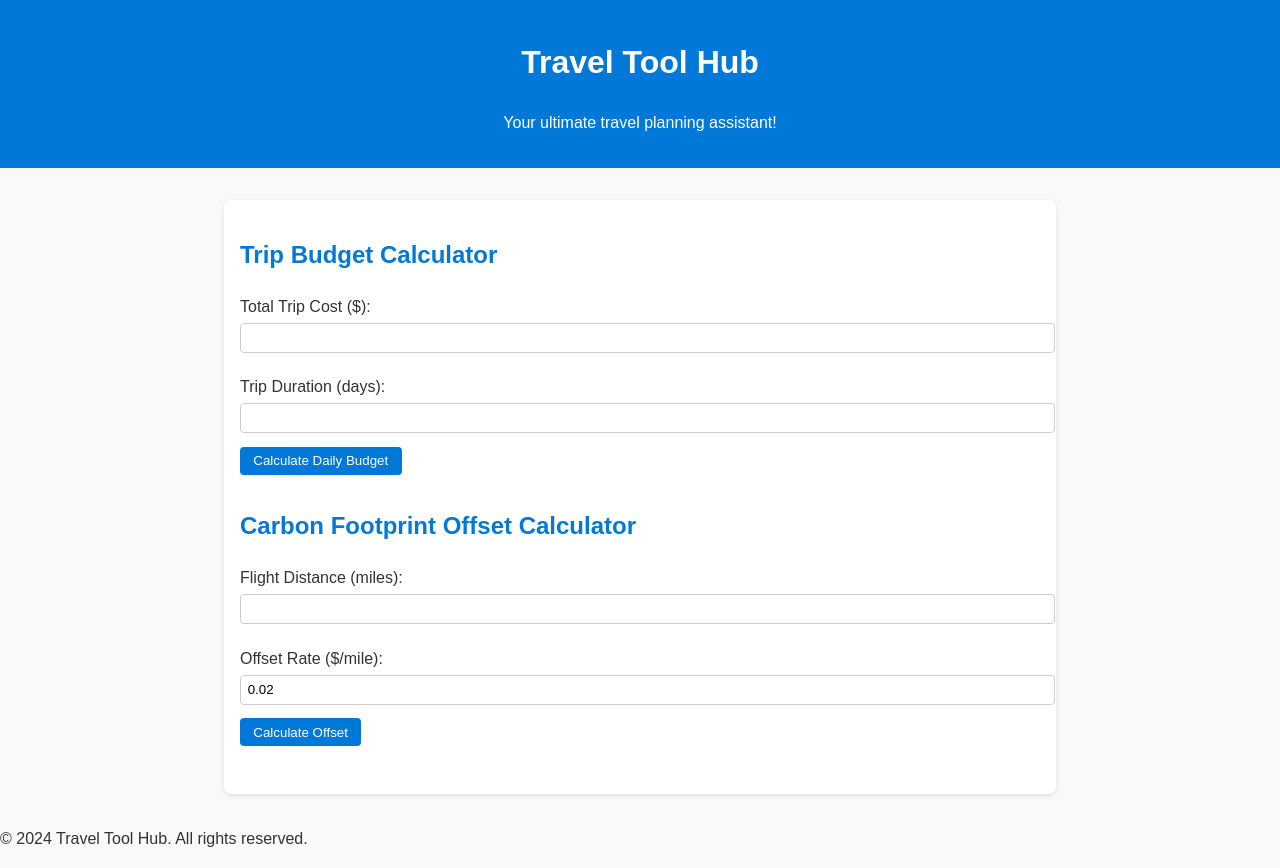
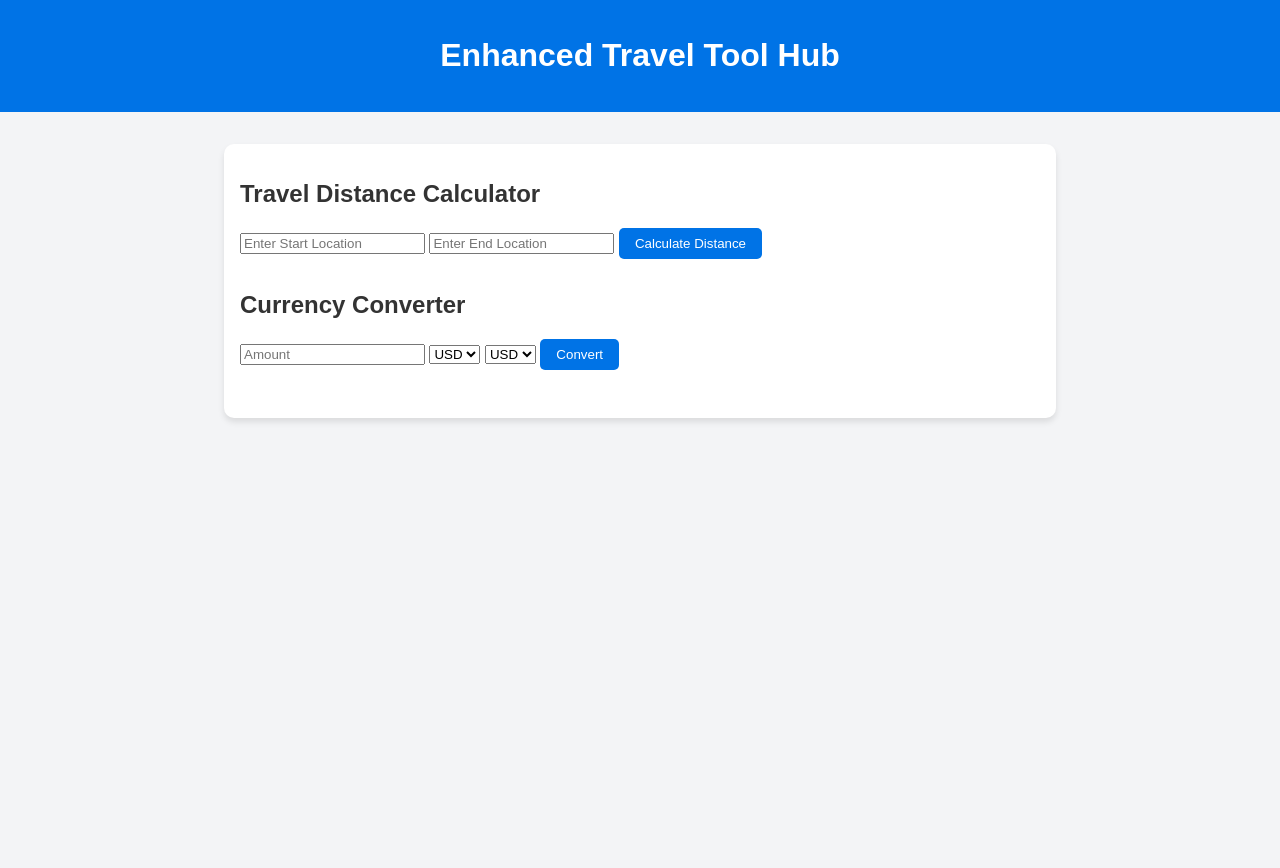
Before and after one commit to mlydie/travel-tool-hub, a plain HTML site: page index.html in a window 1280 px wide. After the commit the page ends 800 px from the top, so only its background shows below. Drawn offline with Linux system fonts and the light colour scheme.

Commit message:
Add files via upload

```diff
--- a/index.html
+++ b/index.html
@@ -3,49 +3,36 @@
 <head>
     <meta charset="UTF-8">
     <meta name="viewport" content="width=device-width, initial-scale=1.0">
-    <title>Travel Tool Hub</title>
+    <title>Enhanced Travel Tool Hub</title>
     <link rel="stylesheet" href="styles.css">
+    <script defer src="script.js"></script>
 </head>
 <body>
     <header>
-        <h1>Travel Tool Hub</h1>
-        <p>Your ultimate travel planning assistant!</p>
+        <h1>Enhanced Travel Tool Hub</h1>
     </header>
-
     <main>
-        <section id="budget-calculator">
-            <h2>Trip Budget Calculator</h2>
-            <form id="budget-form">
-                <label for="total-cost">Total Trip Cost ($):</label>
-                <input type="number" id="total-cost" required>
-
-                <label for="trip-duration">Trip Duration (days):</label>
-                <input type="number" id="trip-duration" required>
-
-                <button type="submit">Calculate Daily Budget</button>
-            </form>
-            <p id="budget-result"></p>
+        <section>
+            <h2>Travel Distance Calculator</h2>
+            <input type="text" id="start-location" placeholder="Enter Start Location">
+            <input type="text" id="end-location" placeholder="Enter End Location">
+            <button id="calculate-distance">Calculate Distance</button>
+            <p id="distance-result"></p>
         </section>
-
-        <section id="carbon-offset-calculator">
-            <h2>Carbon Footprint Offset Calculator</h2>
-            <form id="carbon-form">
-                <label for="flight-distance">Flight Distance (miles):</label>
-                <input type="number" id="flight-distance" required>
-
-                <label for="offset-rate">Offset Rate ($/mile):</label>
-                <input type="number" id="offset-rate" value="0.02" step="0.01" required>
-
-                <button type="submit">Calculate Offset</button>
-            </form>
-            <p id="carbon-result"></p>
+        <section>
+            <h2>Currency Converter</h2>
+            <input type="number" id="amount" placeholder="Amount">
+            <select id="from-currency">
+                <option value="USD">USD</option>
+                <option value="EUR">EUR</option>
+            </select>
+            <select id="to-currency">
+                <option value="USD">USD</option>
+                <option value="EUR">EUR</option>
+            </select>
+            <button id="convert-currency">Convert</button>
+            <p id="conversion-result"></p>
         </section>
     </main>
-
-    <footer>
-        <p>© 2024 Travel Tool Hub. All rights reserved.</p>
-    </footer>
-
-    <script src="script.js"></script>
 </body>
 </html>
--- a/script.js
+++ b/script.js
@@ -1,31 +1,29 @@
-// script.js
-
-// Trip Budget Calculator
-document.getElementById("budget-form").addEventListener("submit", function (e) {
-    e.preventDefault();
-
-    const totalCost = parseFloat(document.getElementById("total-cost").value);
-    const tripDuration = parseInt(document.getElementById("trip-duration").value);
-
-    if (totalCost > 0 && tripDuration > 0) {
-        const dailyBudget = (totalCost / tripDuration).toFixed(2);
-        document.getElementById("budget-result").textContent = `Daily Budget: $${dailyBudget}`;
-    } else {
-        document.getElementById("budget-result").textContent = "Please enter valid values.";
-    }
+document.getElementById("calculate-distance").addEventListener("click", () => {
+    const start = document.getElementById("start-location").value;
+    const end = document.getElementById("end-location").value;
+    alert(`This will calculate distance from ${start} to ${end} (API integration needed).`);
 });
 
-// Carbon Footprint Offset Calculator
-document.getElementById("carbon-form").addEventListener("submit", function (e) {
-    e.preventDefault();
+document.getElementById("convert-currency").addEventListener("click", async () => {
+    const amount = document.getElementById("amount").value;
+    const from = document.getElementById("from-currency").value;
+    const to = document.getElementById("to-currency").value;
+    const convertedAmount = await convertCurrency(amount, from, to);
+    document.getElementById("conversion-result").innerText = `Converted Amount: ${convertedAmount} ${to}`;
+});
 
-    const flightDistance = parseFloat(document.getElementById("flight-distance").value);
-    const offsetRate = parseFloat(document.getElementById("offset-rate").value);
-
-    if (flightDistance > 0 && offsetRate > 0) {
-        const offsetCost = (flightDistance * offsetRate).toFixed(2);
-        document.getElementById("carbon-result").textContent = `Carbon Offset Cost: $${offsetCost}`;
-    } else {
-        document.getElementById("carbon-result").textContent = "Please enter valid values.";
+// Example Currency Converter function
+async function convertCurrency(amount, fromCurrency, toCurrency) {
+    const apiKey = "YOUR_API_KEY";
+    const url = `https://open.er-api.com/v6/latest/${fromCurrency}`;
+    try {
+        const response = await fetch(url);
+        const data = await response.json();
+        const rate = data.rates[toCurrency];
+        const converted = amount * rate;
+        return converted.toFixed(2);
+    } catch (error) {
+        console.error(error);
+        return "Error fetching rates!";
     }
-});
+}
--- a/styles.css
+++ b/styles.css
@@ -1,68 +1,35 @@
-/* styles.css */
 body {
     font-family: Arial, sans-serif;
+    background-color: #f3f4f6;
+    color: #333;
     margin: 0;
     padding: 0;
-    line-height: 1.6;
-    background-color: #f9f9f9;
-    color: #333;
 }
-
 header {
-    background: #0078d7;
-    color: #fff;
-    padding: 1em 0;
+    background-color: #0073e6;
+    color: white;
+    padding: 1rem;
     text-align: center;
 }
-
 main {
     max-width: 800px;
-    margin: 2em auto;
-    padding: 1em;
-    background: #fff;
-    border-radius: 8px;
-    box-shadow: 0 2px 5px rgba(0, 0, 0, 0.1);
+    margin: 2rem auto;
+    padding: 1rem;
+    background: white;
+    border-radius: 10px;
+    box-shadow: 0 4px 6px rgba(0, 0, 0, 0.1);
 }
-
 section {
-    margin-bottom: 2em;
+    margin-bottom: 2rem;
 }
-
-h2 {
-    color: #0078d7;
-}
-
-form {
-    margin-top: 1em;
-}
-
-label {
-    display: block;
-    margin: 0.5em 0 0.2em;
-}
-
-input {
-    width: 100%;
-    padding: 0.5em;
-    margin-bottom: 1em;
-    border: 1px solid #ccc;
-    border-radius: 4px;
-}
-
 button {
-    padding: 0.5em 1em;
-    background: #0078d7;
-    color: #fff;
+    background-color: #0073e6;
+    color: white;
+    padding: 0.5rem 1rem;
     border: none;
-    border-radius: 4px;
+    border-radius: 5px;
     cursor: pointer;
 }
-
 button:hover {
-    background: #005bb5;
+    background-color: #005bb5;
 }
-
-p {
-    font-size: 1em;
-    margin-top: 1em;
-}
```
